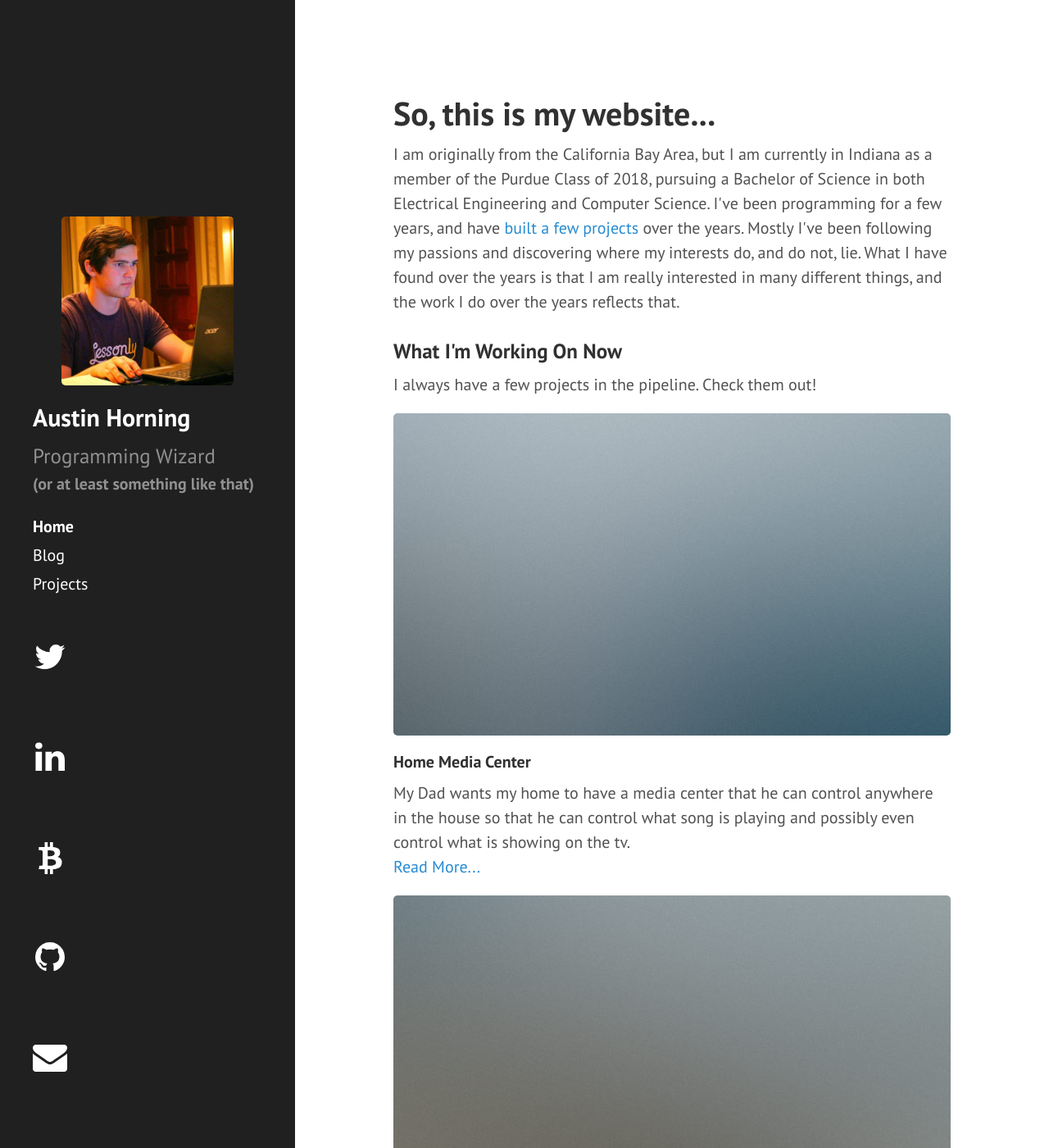
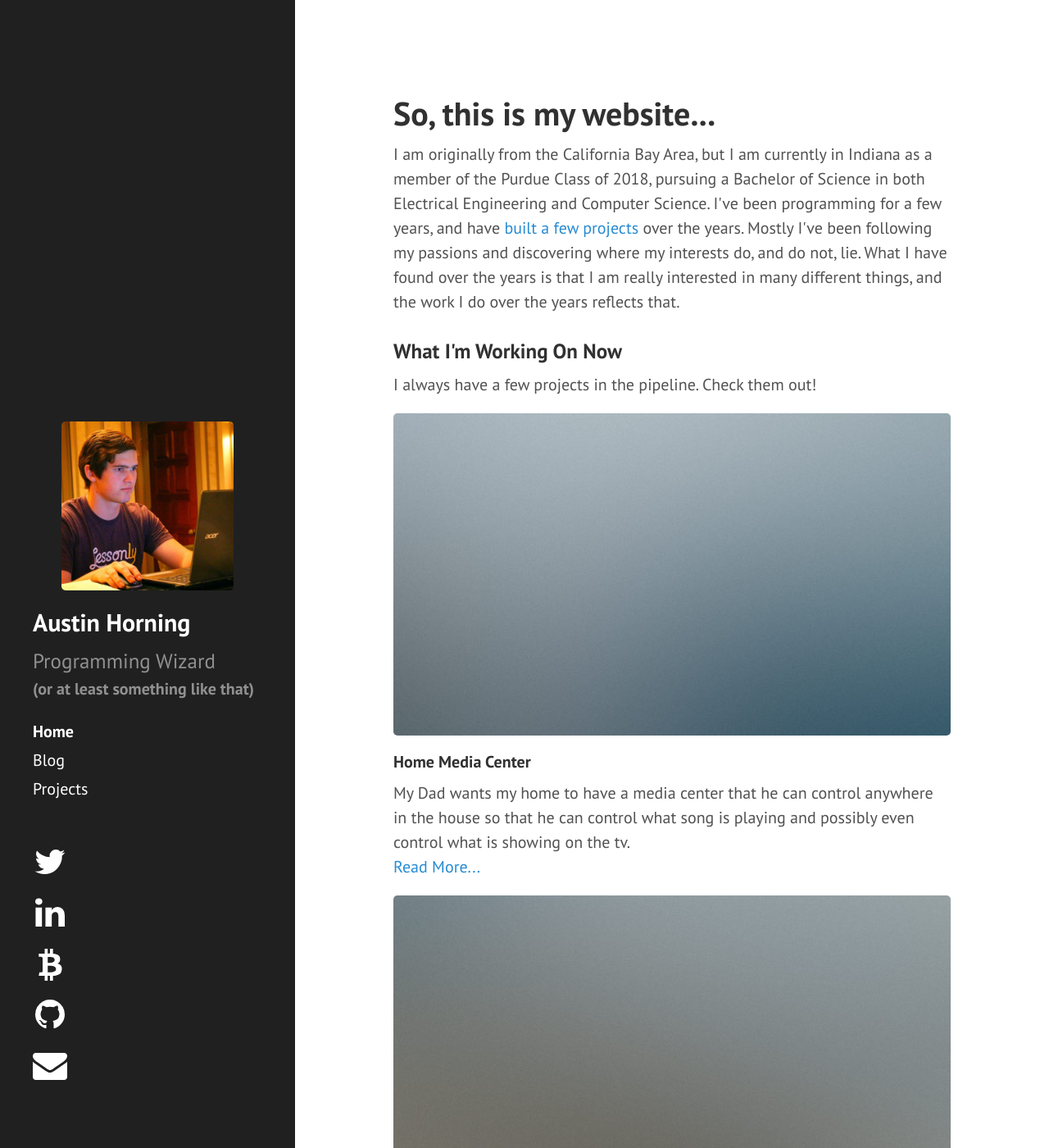
Before and after one commit to TheAustinSeven/theaustinseven.github.io, a Jekyll site: the page built from index.html, in a window 1280 px wide and 1400 px high. Shown: the whole window at 82% size. Built offline with Jekyll 4.4.1, drawn with Linux system fonts in a browser that asks for light colours; the list of posts is cut into pages by our own code.

Commit message:
kinda fixed

```diff
--- a/public/css/homestyle.css
+++ b/public/css/homestyle.css
@@ -1,9 +1,8 @@
 ul.icons {
+  display:inline;
+  position: relative;
+  margin-right: 1px;
+  margin-left: 1px;
   cursor: default;
   list-style: none;
   padding-left: 0; }
-.icon {
-  display:inline;
-  position: relative;
-  margin-right: 1px;
-  margin-left: 1px; }
```
